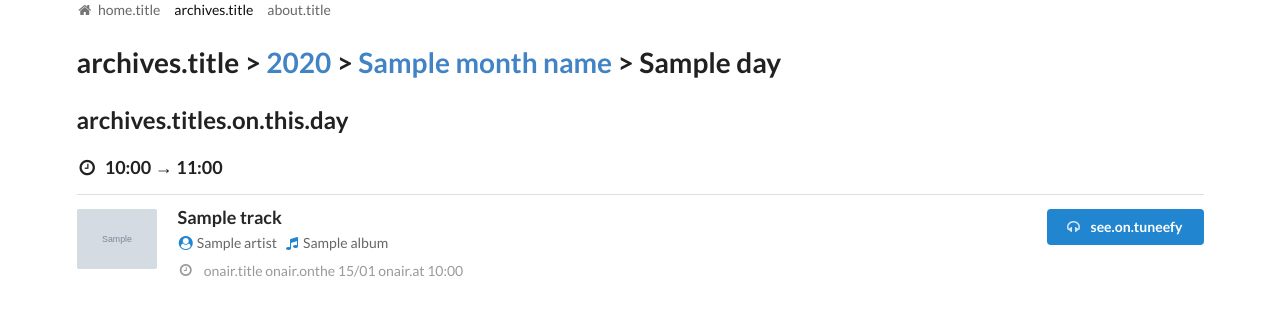
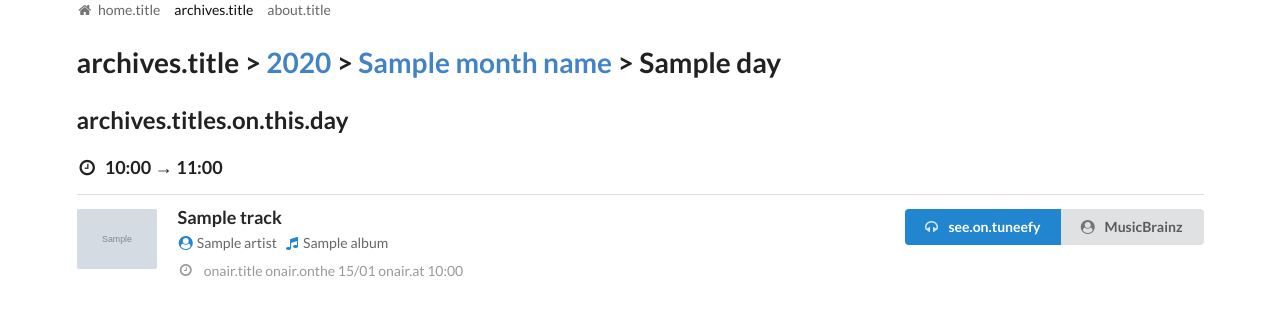
Before and after one commit to tchapi/timeuh-machine, a Symfony app: template app/Resources/views/archives.day.html.twig in a window 1280 px wide. Shown: the part 194-510 px from the top of the page. Run offline with Twig, Linux system fonts and the light colour scheme; the template is opened without the code that fills it: most values are stand-ins (such as "Sample title", 1, 10 or a date in 2020); grey boxes marked "Sample" are stand-in pictures; some libraries are stand-ins or nearby versions.

Commit message:
Fixups, musicbrainz

```diff
--- a/app/Resources/views/archives.day.html.twig
+++ b/app/Resources/views/archives.day.html.twig
@@ -19,15 +19,18 @@
         <img src="{{ track.image?:asset('img/album_placeholder.png') }}">
       </a>
       <div class="middle aligned content">
-        {% if track.tuneefyLink %}
+        <div class="ui right floated buttons">
+          {% if track.tuneefyLink %}
             <a href="{{ track.tuneefyLink }}" class="ui right floated primary button" target="_blank">
               <i class="sound ui icon"></i> {{ "see.on.tuneefy"|trans }}
             </a>
-            {% else %}
+          {% else %}
             <button class="ui primary right floated  button disabled">
               <i class="meh icon"></i> {{ "no.tuneefy.result"|trans }}
             </button>
-            {% endif %}
+          {% endif %}
+          <a href="https://musicbrainz.org/search?query={{ track.artist|url_encode }}&type=artist&limit=1&method=indexed" target="_blank" class="ui button"><i class="user circle icon"></i> MusicBrainz</a>
+        </div>
         <a class="header">{{ track.title }}</a>
         <div class="meta">
           <span class="artist"><i class="user blue circle icon"></i> {{ track.artist?:("unknown.artist"|trans) }}</span>
--- a/app/Resources/views/archives.month.html.twig
+++ b/app/Resources/views/archives.month.html.twig
@@ -4,7 +4,7 @@
 {% block content %}
 
 <div class="ui container">
-  <h1>{{ "archives.title"|trans }} > <a href="{{ path('archives', {year: year}) }}">{{ year }}</a> > {{ monthName }}</h1>
+  <h1>{{ "archives.title"|trans }} > <a href="{{ path('archives', {year: year}) }}">{{ year }}</a> > {{ monthName|capitalize }}</h1>
 
   {% for day in days %}
     <h2>{{ day.name }} {{ monthName|capitalize }} {{ year }}</h2>
--- a/app/Resources/views/home.html.twig
+++ b/app/Resources/views/home.html.twig
@@ -32,6 +32,7 @@
               <i class="meh icon"></i> {{ "no.tuneefy.result"|trans }}
             </button>
             {% endif %}
+            <a href="https://musicbrainz.org/search?query={{ current.artist|url_encode }}&type=artist&limit=1&method=indexed" target="_blank" class="ui mini button"><i class="user circle icon"></i> MusicBrainz</a>
           </div>
           <div class="extra">
             <i class="green time icon"></i> {{ "onair.title"|trans }} {% if current.startedAt|date("d") == "now"|date('d') %}{{ "today"|trans }}{% else %}{{ "onair.onthe"|trans }} {{ current.startedAt|date("d/m") }}{% endif %} {{ "onair.at"|trans }} {{ current.startedAt|date("H:i") }}
```
